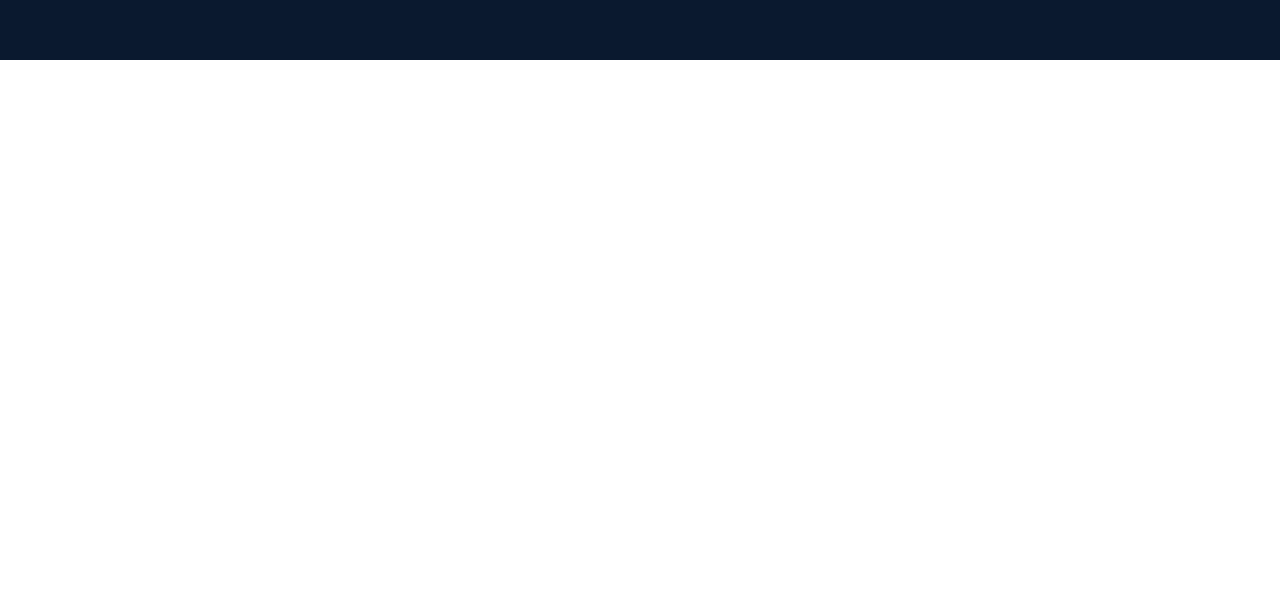
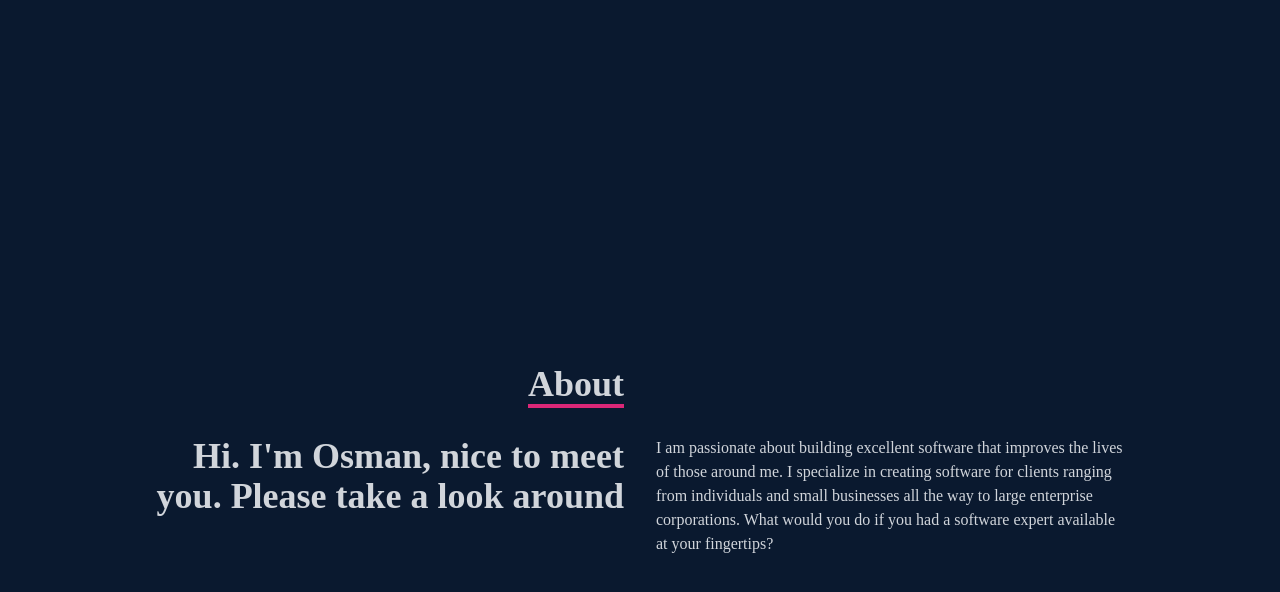
Before and after one commit to ohersi1/PortfolioWebsiteFinal, a React (Create React App) app: page / in a window 1280 px wide. Shown: the part 740-1332 px from the top of the page. Before the commit the page ends 800 px from the top, so only its background shows below. Built offline with nearby package versions, Linux system fonts and the light colour scheme.

Commit message:
finished working on the about component and finished styling it

```diff
--- a/src/App.js
+++ b/src/App.js
@@ -1,11 +1,13 @@
 import Home from "./components/Home";
 import Navbar from "./components/Navbar";
+import About from "./components/About";
 
 function App() {
 	return (
 		<div className="App">
 			<Navbar />
-      <Home />
+			<Home />
+			<About />
 		</div>
 	);
 }
--- /dev/null
+++ b/src/components/About.jsx
@@ -0,0 +1,31 @@
+import React from "react";
+
+const About = () => {
+	return (
+		<div name="about" className="w-full h-screen bg-[#0a192f] text-gray-300">
+			<div className="flex flex-col justify-center items-center w-full h-full">
+				<div className="max-w-[1000px] w-full grid grid-cols-2 gap-8">
+					<div className="sm:text-right  pb-8 pl-4">
+						<p className="text-4xl font-bold inline border-b-4 border-pink-600">
+							About
+						</p>
+					</div>
+				</div>
+				<div className="max-w-[1000px] w-full grid sm:grid-cols-2 gap-8 px-4">
+					<div className="sm:text-right text-4xl font-bold">
+						<p>Hi. I'm Osman, nice to meet you. Please take a look around</p>
+					</div>
+					<div>
+						I am passionate about building excellent software that improves the
+						lives of those around me. I specialize in creating software for
+						clients ranging from individuals and small businesses all the way to
+						large enterprise corporations. What would you do if you had a
+						software expert available at your fingertips?
+					</div>
+				</div>
+			</div>
+		</div>
+	);
+};
+
+export default About;
```
